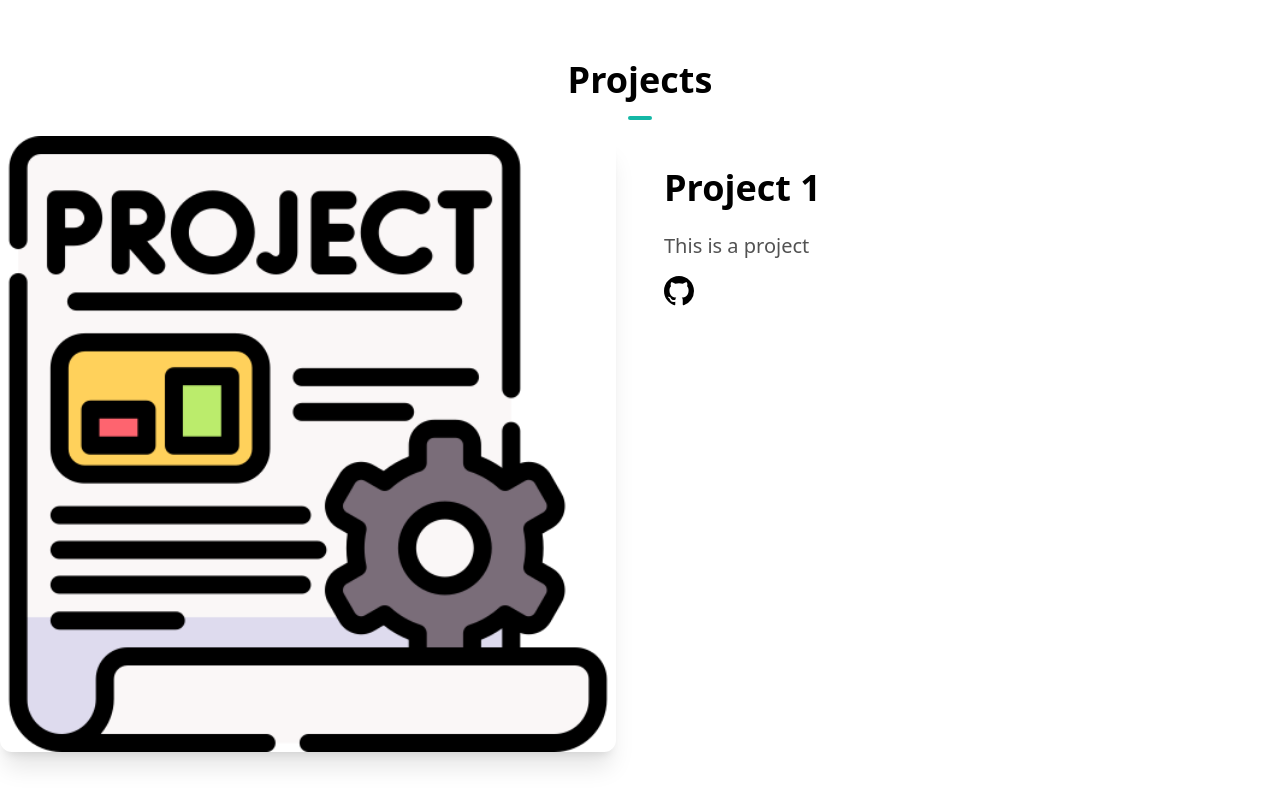
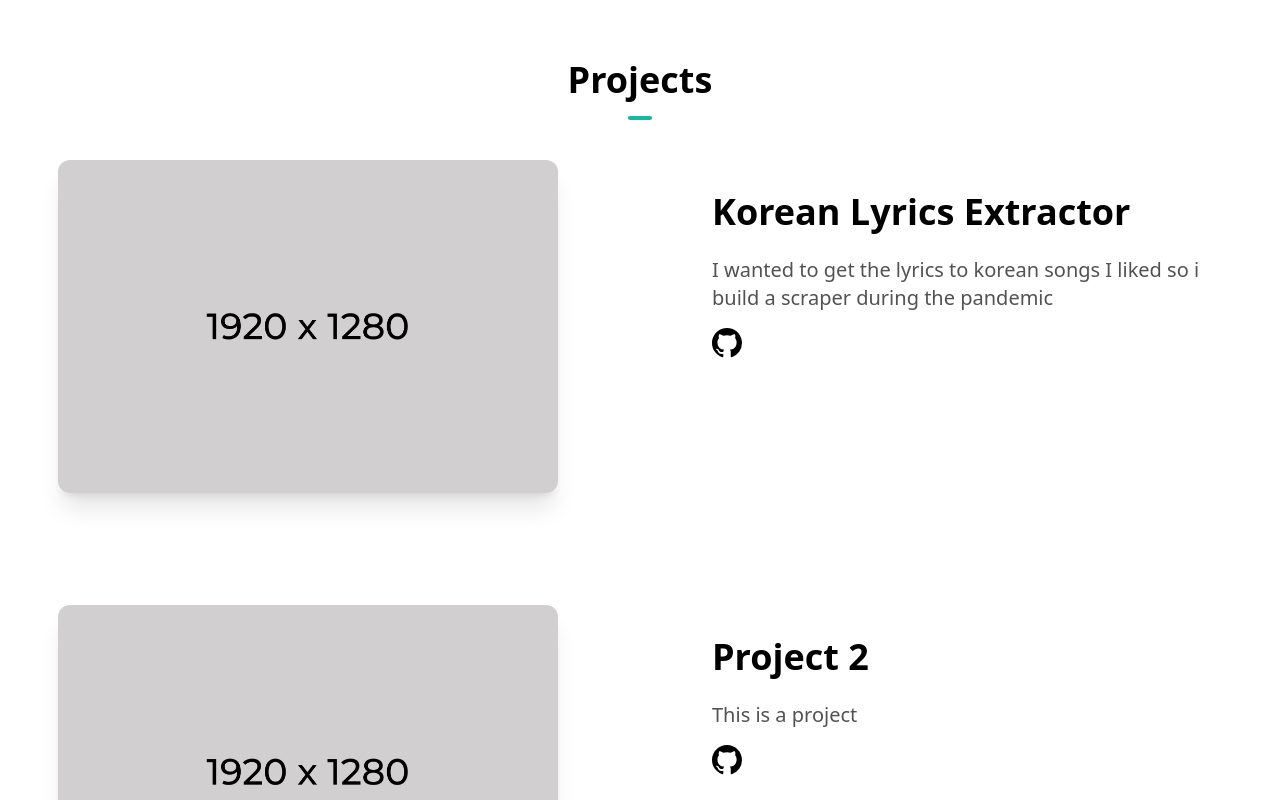
Before and after one commit to Gabrieloxe/gab-portfolio-v1, a Next.js app: page / in a window 1280 px wide. Shown: the part 940-1740 px from the top of the page. Built offline with nearby package versions, Linux system fonts and the light colour scheme.

Commit message:
alignment and styling of placeholder images

```diff
--- a/src/components/Common/Title.tsx
+++ b/src/components/Common/Title.tsx
@@ -4,7 +4,7 @@ type TitleProps = {
 
 export const Title = ({ title }: TitleProps) => {
   return (
-    <h1 className='text-center font-bold text-4xl'>
+    <h1 className='my-10 text-center font-bold text-4xl'>
       {title}
       <hr className='w-6 h-1 mx-auto my-4 bg-teal-500 border-0 rounded'></hr>
     </h1>
--- a/src/components/ProjectsSection/ProjectsSection.tsx
+++ b/src/components/ProjectsSection/ProjectsSection.tsx
@@ -7,16 +7,17 @@ import { type } from 'os';
 
 const projects = [
   {
-    name: 'Project 1',
-    description: 'This is a project',
-    image: '/project.png',
+    name: 'Korean Lyrics Extractor',
+    description:
+      'I wanted to get the lyrics to korean songs I liked so i build a scraper during the pandemic',
+    image: '/Placeholder_1920_1280.png',
     link: 'https://www.google.com',
     github: 'https://www.github.com',
   },
   {
     name: 'Project 2',
     description: 'This is a project',
-    image: '/project.png',
+    image: '/Placeholder_1920_1280.png',
     link: 'https://www.google.com',
     github: 'https://www.github.com',
   },
@@ -27,8 +28,8 @@ const ProjectCardImage = ({ image }: { image: string }) => {
     <Image
       src={image}
       alt=''
-      width={5000}
-      height={300}
+      width={500}
+      height={250}
       className='rounded-xl shadow-xl hover:opacity-70'
     />
   );
@@ -57,21 +58,19 @@ type ProjectCardProps = {
 
 const ProjectCard = ({ project }: ProjectCardProps) => {
   return (
-    <div key={project.name}>
-      <div className='flex flex-col md:flex-row md:space-x-12'>
-        <div className='md w-1/2'>
+    <div key={project.name} className='flex flex-col md:flex-row md:space-x-12'>
+      <div className='md flex justify-center w-1/2 px-12 items-end'>
         <Link href={project.link}>
           <ProjectCardImage image={project.image} />
         </Link>
       </div>
-        <div className='mt-8 md w-1/2'>
+      <div className='mt-8 md w-1/2 px-12'>
         <h1 className='text-4xl font-bold mb-6'>{project.name}</h1>
         <p className='text-xl leading-7 mb-4 text-neutral-600 dark:text-neutral-400'>
           {project.description}
         </p>
         <div className='flex flex-row align-bottom space-x-4'>
           <ProjectGithubLink github={project.github} />
-          </div>
         </div>
       </div>
     </div>
```
Also changed, not shown: public/Placeholder_1920_1280.png (added). Lines whose indentation alone changed are shown as unchanged.
